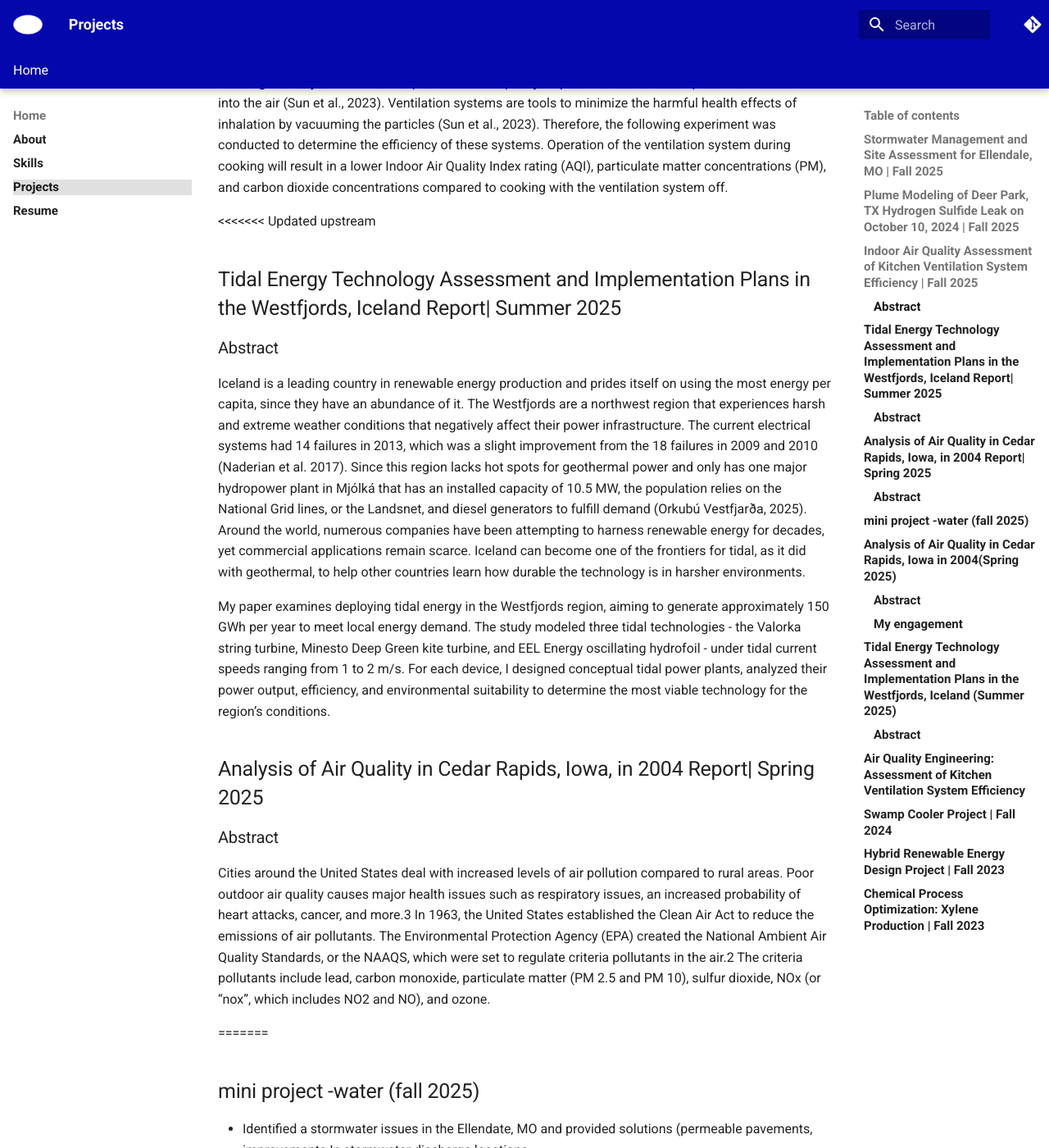
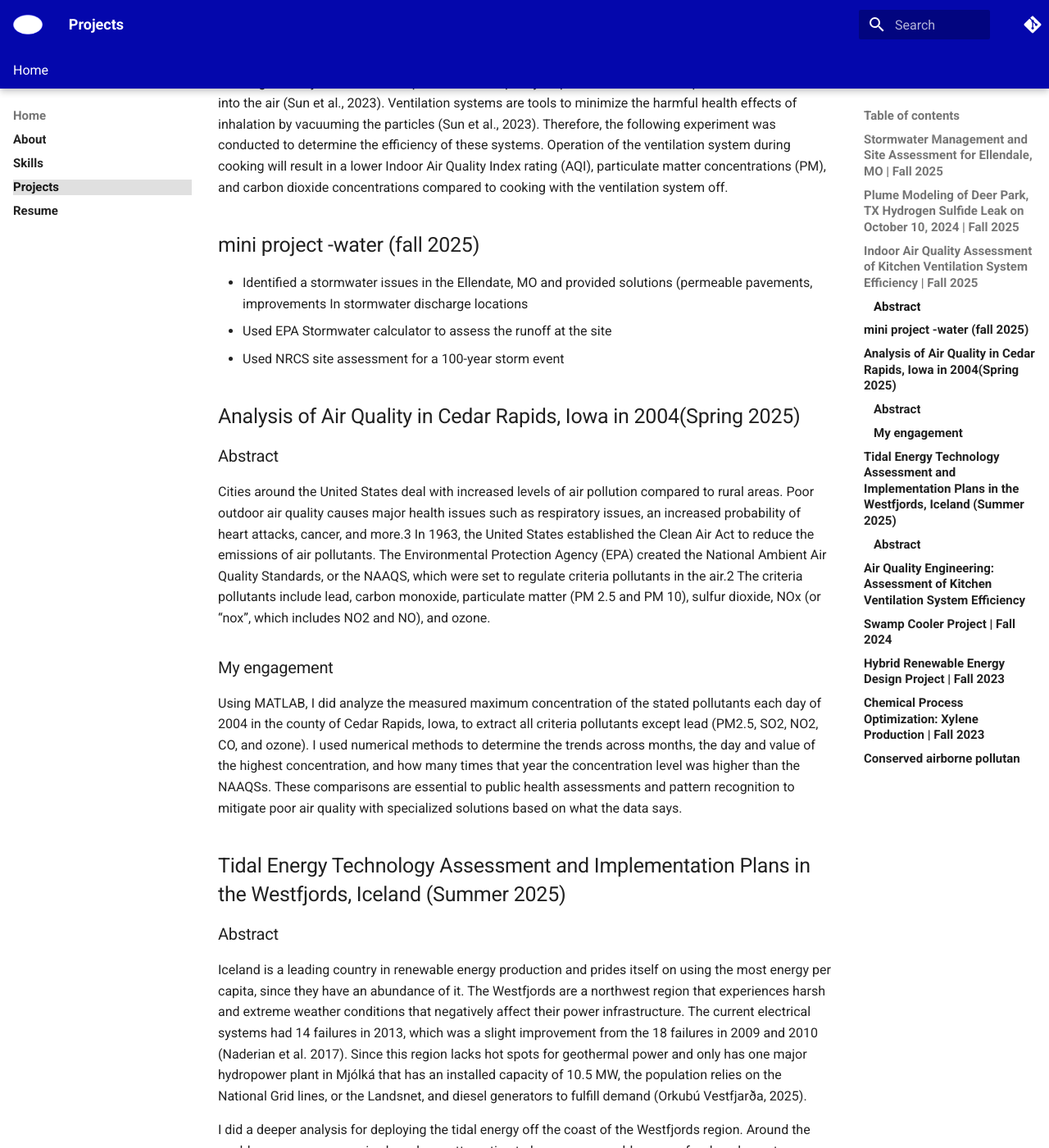
Before and after one commit to boyerjulie/boyerjulie.github.io, an MkDocs documentation site: the page built from docs/projects/index.md, in a window 1280 px wide and 1400 px high, scrolled down 778 px. Shown: the whole window at 82% size. Built offline with MkDocs 1.6.1 and Material for MkDocs 9.7.7, drawn with Linux system fonts in a browser that asks for light colours; comment, search, counter and statistics services are not loaded; some of the changed text lies outside the part shown.

Commit message:
fix merge

```diff
--- a/docs/projects/index.md
+++ b/docs/projects/index.md
@@ -1,5 +1,4 @@
 # Projects
-
 
 ## Stormwater Management and Site Assessment for Ellendale, MO | Fall 2025
 
@@ -17,22 +16,6 @@
 
 Cooking is a major contributor to poor indoor air quality as particulate matter and pollutants are released into the air (Sun et al., 2023). Ventilation systems are tools to minimize the harmful health effects of inhalation by vacuuming the particles (Sun et al., 2023). Therefore, the following experiment was conducted to determine the efficiency of these systems. Operation of the ventilation system during cooking will result in a lower Indoor Air Quality Index rating (AQI), particulate matter concentrations (PM), and carbon dioxide concentrations compared to cooking with the ventilation system off.
 
-<<<<<<< Updated upstream
-## Tidal Energy Technology Assessment and Implementation Plans in the Westfjords, Iceland Report| Summer 2025
-
-### Abstract
-
-Iceland is a leading country in renewable energy production and prides itself on using the most energy per capita, since they have an abundance of it. The Westfjords are a northwest region that experiences harsh and extreme weather conditions that negatively affect their power infrastructure. The current electrical systems had 14 failures in 2013, which was a slight improvement from the 18 failures in 2009 and 2010 (Naderian et al. 2017). Since this region lacks hot spots for geothermal power and only has one major hydropower plant in Mjólká that has an installed capacity of 10.5 MW, the population relies on the National Grid lines, or the Landsnet, and diesel generators to fulfill demand (Orkubú Vestfjarða, 2025). Around the world, numerous companies have been attempting to harness renewable energy for decades, yet commercial applications remain scarce. Iceland can become one of the frontiers for tidal, as it did with geothermal, to help other countries learn how durable the technology is in harsher environments.
-
-My paper examines deploying tidal energy in the Westfjords region, aiming to generate approximately 150 GWh per year to meet local energy demand. The study modeled three tidal technologies - the Valorka string turbine, Minesto Deep Green kite turbine, and EEL Energy oscillating hydrofoil - under tidal current speeds ranging from 1 to 2 m/s. For each device, I designed conceptual tidal power plants, analyzed their power output, efficiency, and environmental suitability to determine the most viable technology for the region’s conditions.
-
-## Analysis of Air Quality in Cedar Rapids, Iowa, in 2004 Report| Spring 2025
-
-### Abstract
-
-Cities around the United States deal with increased levels of air pollution compared to rural areas. Poor outdoor air quality causes major health issues such as respiratory issues, an increased probability of heart attacks, cancer, and more.3 In 1963, the United States established the Clean Air Act to reduce the emissions of air pollutants. The Environmental Protection Agency (EPA) created the National Ambient Air Quality Standards, or the NAAQS, which were set to regulate criteria pollutants in the air.2 The criteria pollutants include lead, carbon monoxide, particulate matter (PM 2.5 and PM 10), sulfur dioxide, NOx (or “nox”, which includes NO2 and NO), and ozone.
-
-=======
 ## mini project -water (fall 2025)
 
 * Identified a stormwater issues in the Ellendate, MO and provided solutions (permeable pavements, improvements In stormwater discharge locations
@@ -76,12 +58,9 @@
 * Performed a process analysis to optimize input streams for increased ortho- and para-xylene yield
 * Applied the Chemical Engineering Design Framework (Solen & Harb) to model and evaluate reactor and separation system performance
 
-<<<<<<< Updated upstream
-=======
 ## Conserved airborne pollutan
 
 I develop a simulating of the transport of a conserved airborne pollutant released from a continuous point source using the Gaussian plume model and the NOAA HYSPLIT model.
 
 * What I am doing: Deer Park, TX hydrogen sulfide leak, modeled with NOAA HYSPLIT and GIS and used MATLAB for gaussian plume model
 * Produced 2D contour plots of ground-level and peak concentrations in MATLAB for gaussian plume model, contour plots of ground-level and vertically-average concentrations from MOAA HYSPLIT model overlayed onto GIS maps
->>>>>>> Stashed changes
```
Also changed, not shown: other parts of docs/projects/index.md (+0 -1 lines).
